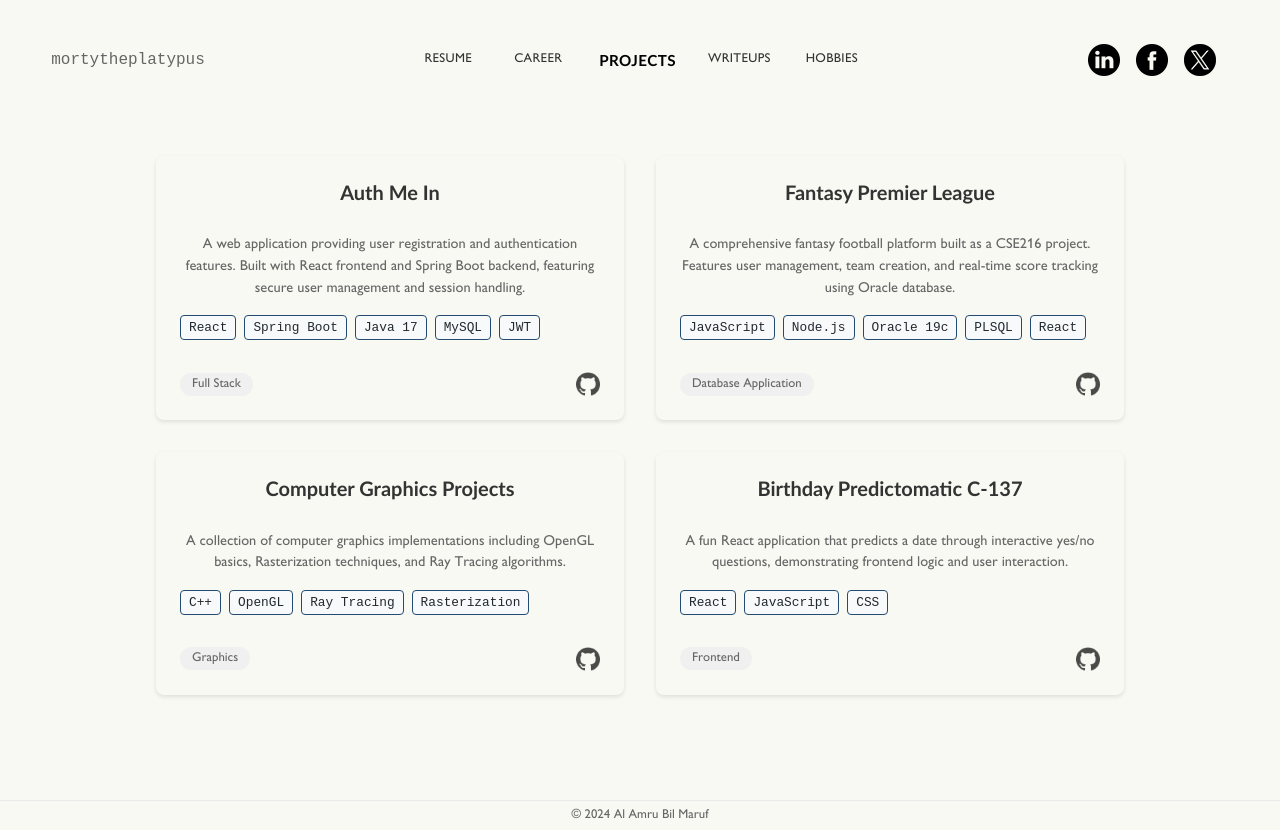
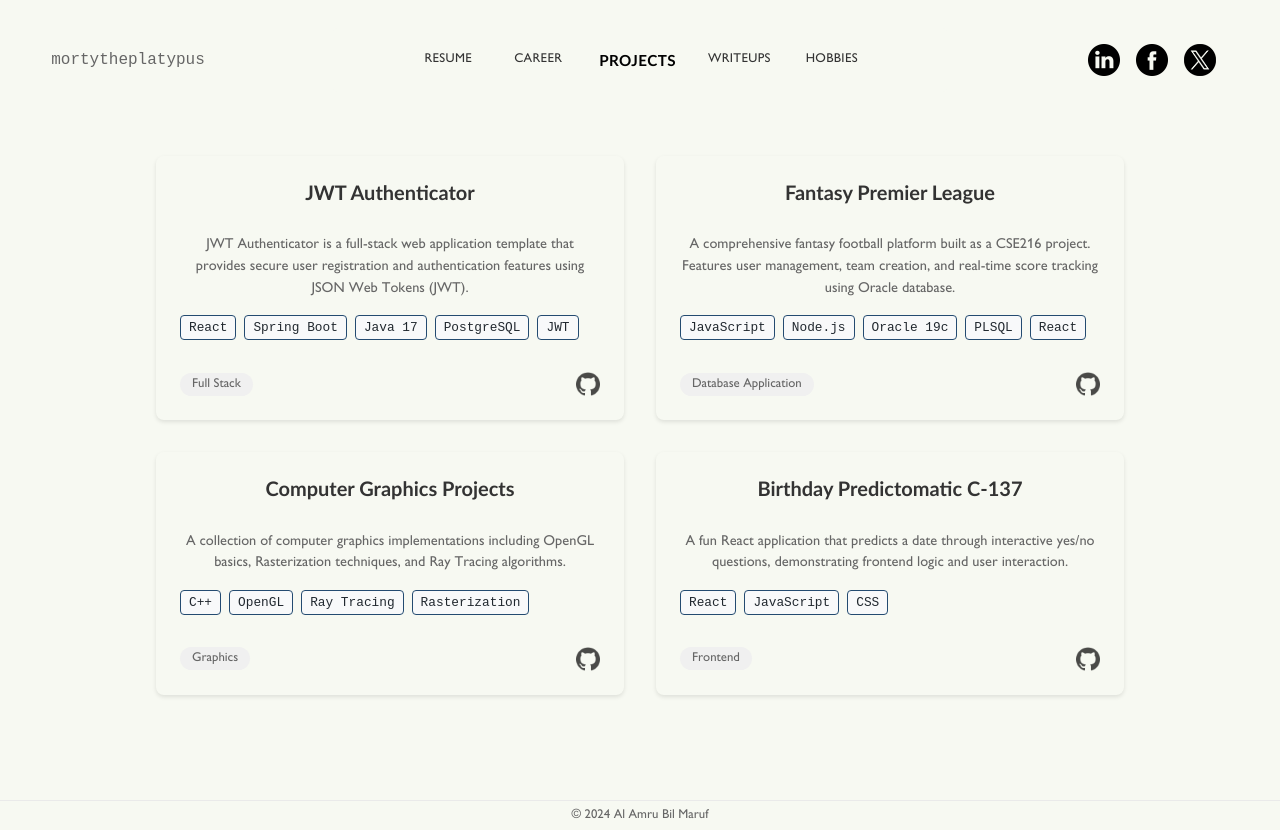
Before and after one commit to mortytheplatypus/mortytheplatypus.github.io, a React (Create React App) app: page /projects in a window 1280 px wide. Built offline with nearby package versions, Linux system fonts and the light colour scheme.

Commit message:
feat: update jwt project data

```diff
--- a/src/components/tabs/projects/Projects.js
+++ b/src/components/tabs/projects/Projects.js
@@ -4,10 +4,10 @@ import './Projects.css';
 export const Projects = () => {
   const projects = [
     {
-      title: "Auth Me In",
-      description: "A web application providing user registration and authentication features. Built with React frontend and Spring Boot backend, featuring secure user management and session handling.",
-      tech: ["React", "Spring Boot", "Java 17", "MySQL", "JWT"],
-      github: "https://github.com/mortytheplatypus/Auth-Me-In",
+      title: "JWT Authenticator",
+      description: "JWT Authenticator is a full-stack web application template that provides secure user registration and authentication features using JSON Web Tokens (JWT).",
+      tech: ["React", "Spring Boot", "Java 17", "PostgreSQL", "JWT"],
+      github: "https://github.com/mortytheplatypus/jwt-authenticator",
       type: "Full Stack"
     },
     {
```
